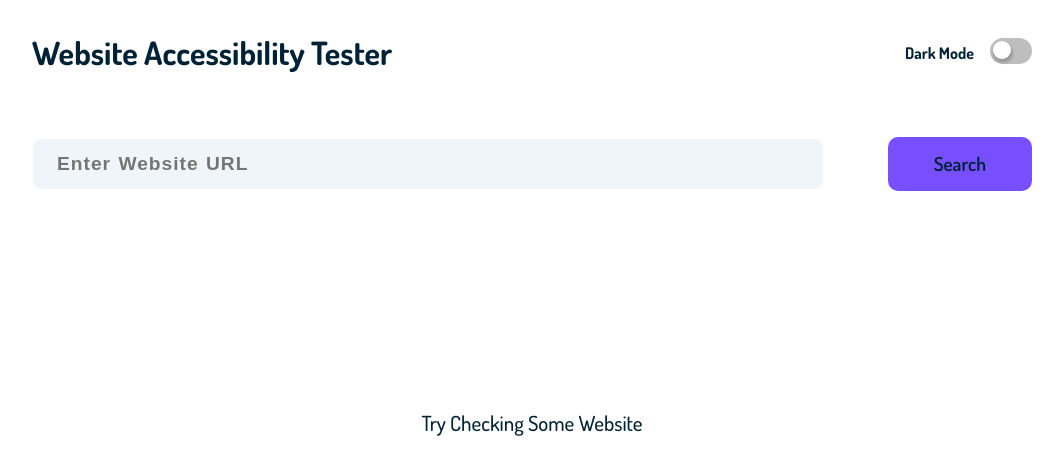
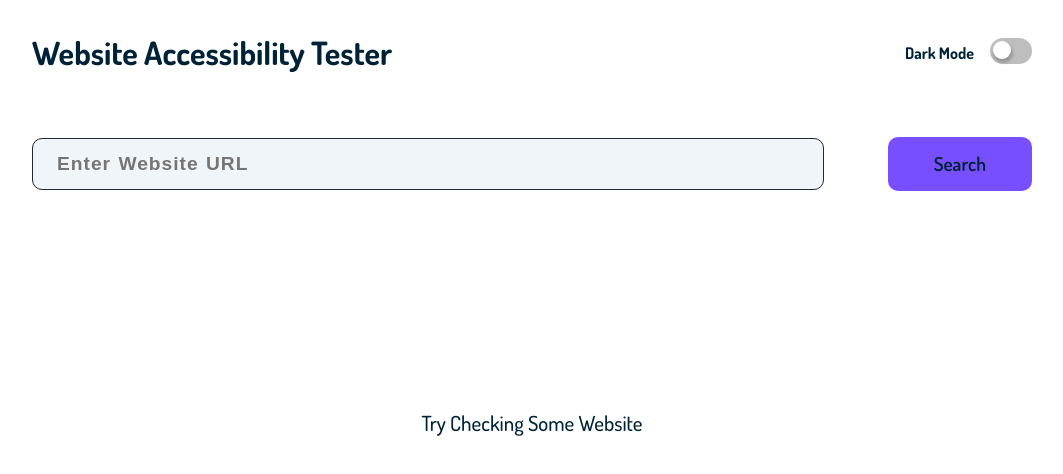
Before and after one commit to gadgetvala/website_accessibility_tester, a Next.js app in the folder 3.nextjs/: page / in a window 1280 px wide. Shown: the top 474 px of the page, without its empty margins (108-1171 px from the left). Built offline with nearby package versions, Linux system fonts and the light colour scheme.

Commit message:
REFACTOR: Update Border Styles

```diff
--- a/3.nextjs/styles/theme.ts
+++ b/3.nextjs/styles/theme.ts
@@ -13,7 +13,7 @@ export const lightTheme: ThemeProps = {
   primaryColor: "#f0f5f9",
   secondaryColor: "#784ffe",
   primaryFontColor: "#002237",
-  borderColor: "#ffffff",
+  borderColor: "#202a30",
 };
 
 export const darkTheme: ThemeProps = {
@@ -21,7 +21,7 @@ export const darkTheme: ThemeProps = {
   primaryColor: "#202a30",
   secondaryColor: "#784ffe",
   primaryFontColor: "#ffffff",
-  borderColor: "#202a30",
+  borderColor: "#ffffff",
 };
 
 export const GlobalStyles = createGlobalStyle`
```
